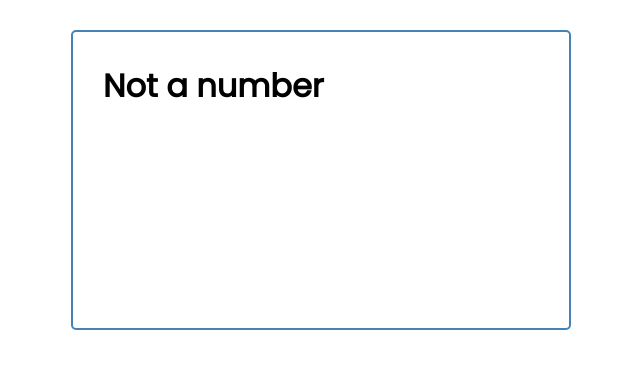
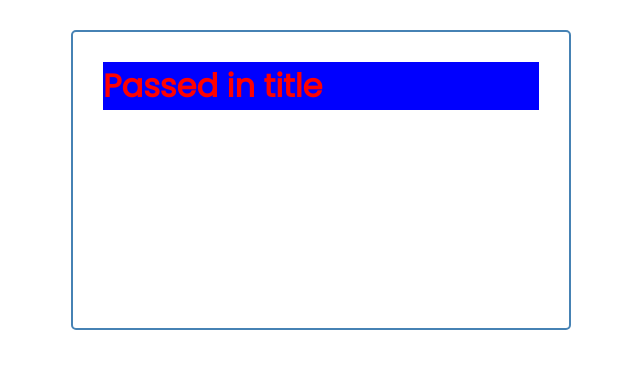
Before and after one commit to machineawin/fast-tracker, a React (Create React App) app: page / in a window 1280 px wide. Shown: the top 368 px of the page, without its empty margins (319-959 px from the left). Built offline with nearby package versions, Linux system fonts and the light colour scheme.

Commit message:
Add inline style using double curly braces

```diff
--- a/src/App.js
+++ b/src/App.js
@@ -5,7 +5,7 @@ import Header from './Components/Header';
 function App() {
   return (
     <div className="container">
-      <Header title = 'Not a number'/>
+      <Header title = 'Passed in title'/>
     </div>
   );
 
--- a/src/Components/Header.jsx
+++ b/src/Components/Header.jsx
@@ -3,20 +3,21 @@ import PropTypes from 'prop-types';
 const Header = (props) => {
   return (
     <header>
-        <h1>{props.title}</h1>
+        <h1 style={{color: 'red', backgroundColor: 'blue'}}>{props.title}</h1>
     </header>
 
   )
 }
 
+
 export default Header
 
 Header.defaultProps = {
   title: 'Default Title',
-  age: '23',
+  age: 23,
 };
 
 Header.propTypes = {
-  title: PropTypes.number,
-  age: PropTypes.string,
+  title: PropTypes.string,
+  age: PropTypes.number,
 };
```
